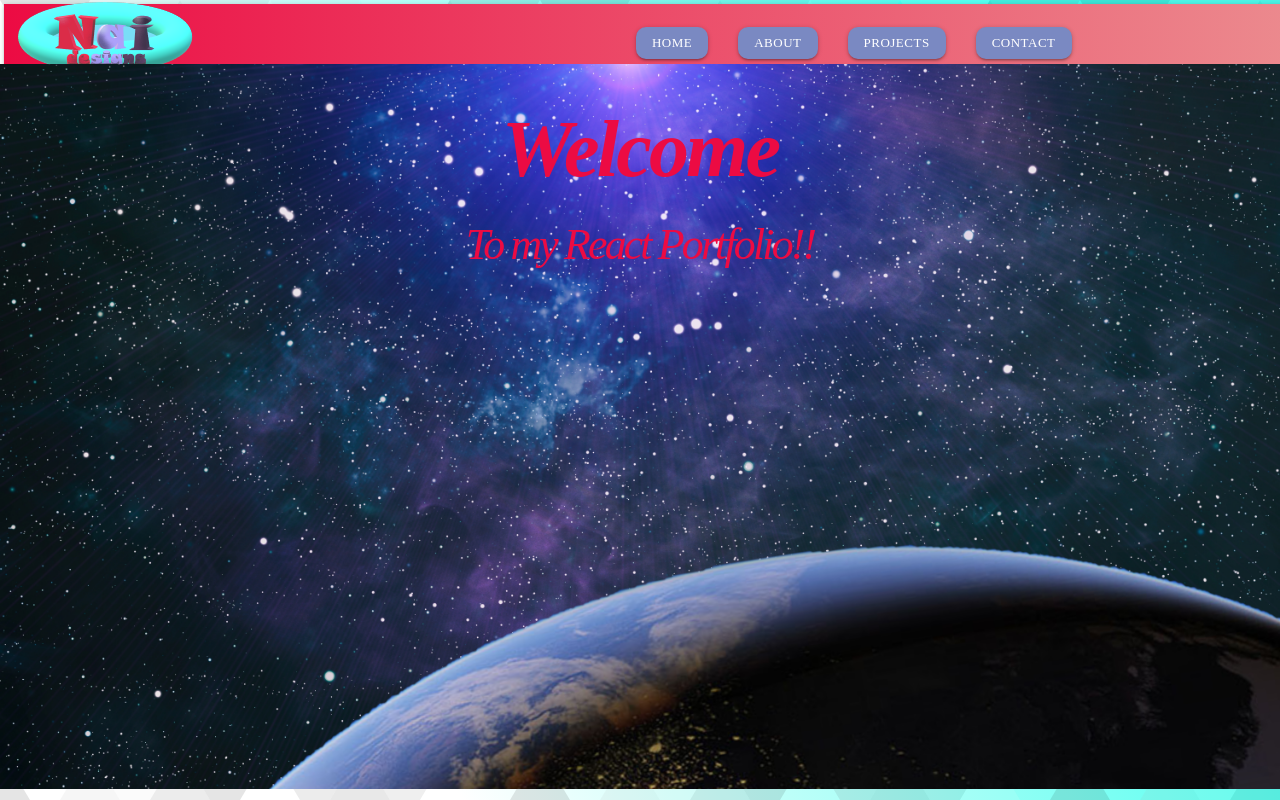
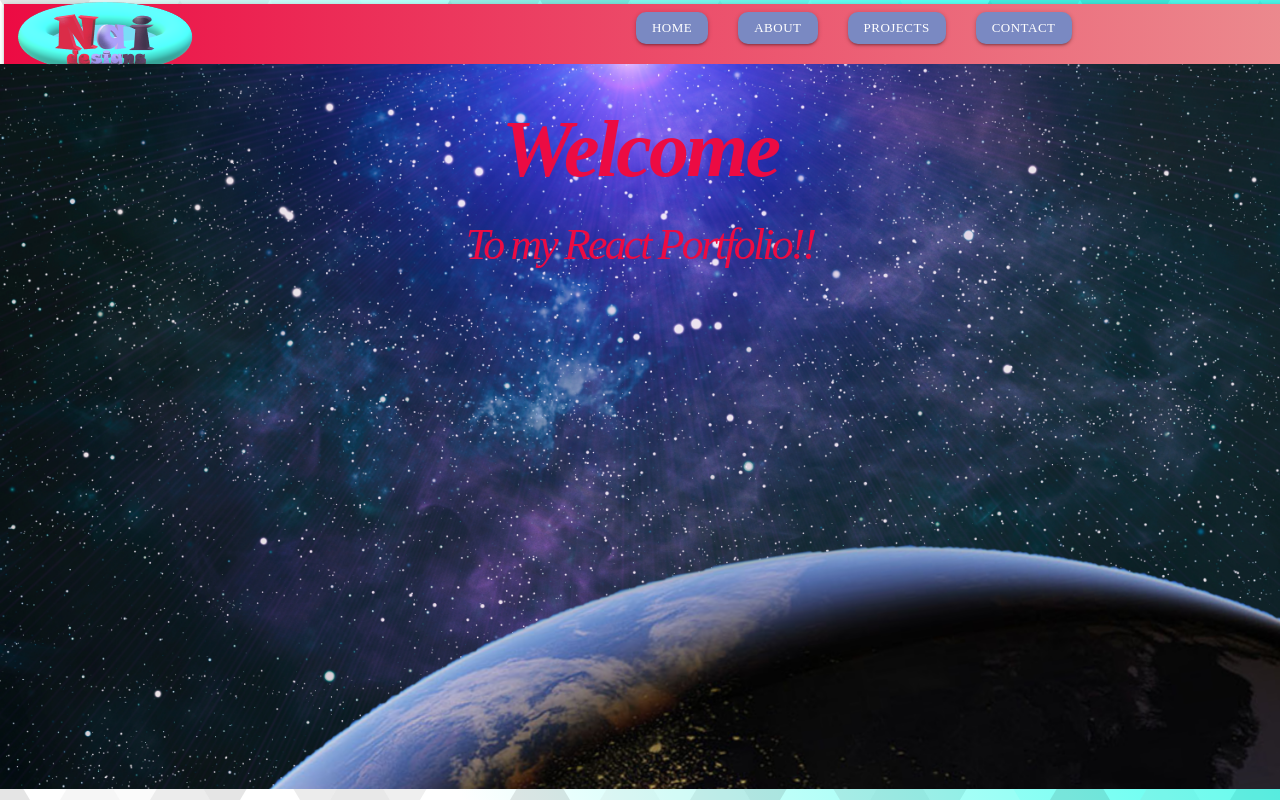
Before and after one commit to adam-niggebrugge/react-profile, a React (Create React App) app: page / in a window 1280 px wide. Built offline with nearby package versions, Linux system fonts and the light colour scheme; a web font is replaced by a local one.

Commit message:
adjusted buttons on nav bar

```diff
--- a/src/components/NavTabs/NavTabs.css
+++ b/src/components/NavTabs/NavTabs.css
@@ -15,7 +15,6 @@
 .cust-button{
     background-color: var(--glaucous);
     font-family: Galindo, cursive;
-    margin: -50px 0 0 0;
     border-radius: 10px;
 }
 
@@ -23,8 +22,12 @@
     background-color: var(--bold)
 }
 
+.float-up{
+    margin-top: -1em;
+}
+
 @media only screen and (max-width : 992px) {
-  .cust-up-margin{
+  .float-up{
     margin-top: -.5em;
    }
 }
--- a/src/components/NavTabs/index.js
+++ b/src/components/NavTabs/index.js
@@ -23,28 +23,28 @@ function NavTabs({ currentPage, handlePageChange }) {
       <div className="nav-wrapper container">
 
     <ul className="right hide-on-med-and-down">
-      <li>
+      <li className="float-up">
         <Link
           to="/"
           className={"btn-small waves-light cust-button"}
         >Home
         </Link>
       </li>
-      <li>
+      <li className="float-up">
         <Link
           to="/about"
           className={"btn-small waves-light cust-button"}
         >About
         </Link>
       </li>
-      <li>
+      <li className="float-up">
         <Link
           to="/projects"
           className={"btn-small waves-light cust-button"}
         >Projects
         </Link>
       </li>
-      <li>
+      <li className="float-up">
         <Link
           to="/contact"
           className={"btn-small waves-light cust-button"}
```
